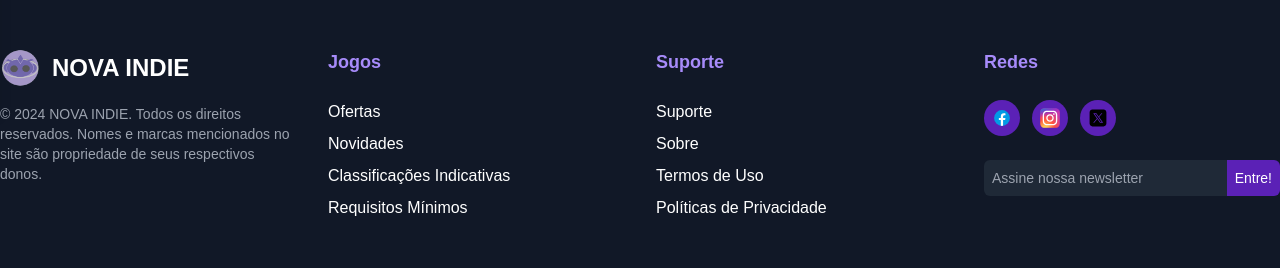
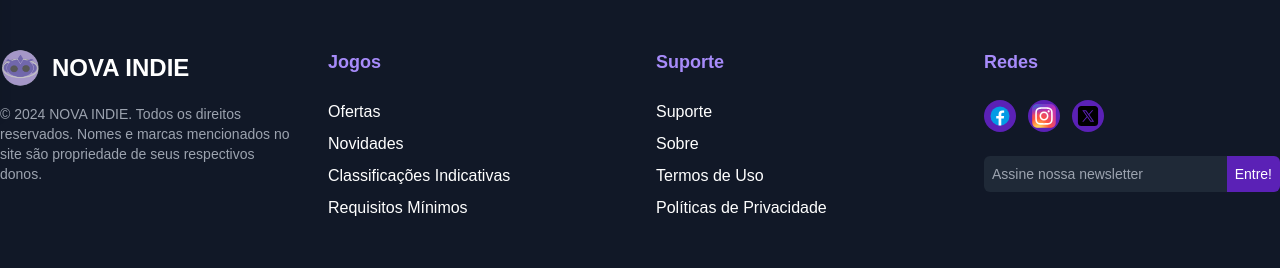
Before and after one commit to HickSouldrow/NOVA-INDIE, a PHP site: page /CRUD_template.php in a window 1280 px wide. Shown: the part 692-960 px from the top of the page. Run offline with PHP 8.4, Linux system fonts and the light colour scheme.

Commit message:
Footer and Header changes

```diff
--- a/includes/footer.php
+++ b/includes/footer.php
@@ -40,14 +40,14 @@
         <div class="flex flex-col items-center md:items-start space-y-6">
             <h3 class="text-lg font-semibold text-purple-400">Redes</h3>
             <div class="flex space-x-3">
-                <a href="https://www.facebook.com" class="bg-purple-800 p-2 rounded-full hover:bg-purple-600 transition-all duration-300">
-                    <img src="assets/img/facebook-icon.svg" alt="Facebook" class="w-5 h-5">
+                <a href="https://www.facebook.com" class="bg-purple-800 p-1 rounded-full hover:bg-purple-600 transition-all duration-300">
+                    <img src="assets/img/facebook-icon.svg" alt="Facebook" class="w-6 h-6">
                 </a>
-                <a href="https://www.instagram.com/novaindiegames/" class="bg-purple-800 p-2 rounded-full hover:bg-purple-600 transition-all duration-300">
-                    <img src="assets/img/instagram-icon.svg" alt="Instagram" class="w-5 h-5">
+                <a href="https://www.instagram.com/novaindiegames/" class="bg-purple-800 p-1 rounded-full hover:bg-purple-600 transition-all duration-300">
+                    <img src="assets/img/instagram-icon.svg" alt="Instagram" class="w-6 h-6">
                 </a>
-                <a href="https://www.x.com" class="bg-purple-800 p-2 rounded-full hover:bg-purple-600 transition-all duration-300">
-                    <img src="assets/img/twitter-icon.svg" alt="Twitter" class="w-5 h-5">
+                <a href="https://www.x.com" class="bg-purple-800 p-1 rounded-full hover:bg-purple-600 transition-all duration-300">
+                    <img src="assets/img/twitter-icon.svg" alt="Twitter" class="w-6 h-6">
                 </a>
             </div>
 
--- a/includes/header.php
+++ b/includes/header.php
@@ -194,7 +194,7 @@ $isLoggedIn = isset($_SESSION['usuario']);
             <a href="CRUD_template.php?tabela=reqminimos" class="block px-4 py-2 text-sm text-gray-400 hover:text-white rounded">Gerenciar Requisitos Mínimos</a>
             <a href="CRUD_template.php?tabela=MeioPagamento" class="block px-4 py-2 text-sm text-gray-400 hover:text-white rounded">Gerenciar Meios de Pagamento</a>
             <a href="CRUD_template.php?tabela=cliente" class="block px-4 py-2 text-sm text-gray-400 hover:text-white rounded">Gerenciar Clientes</a>
-            <a href="CRUD_template.php?tabela=notaiscal" class="block px-4 py-2 text-sm text-gray-400 hover:text-white rounded">Gerenciar Notas Fiscais</a>
+            <a href="CRUD_template.php?tabela=notafiscal" class="block px-4 py-2 text-sm text-gray-400 hover:text-white rounded">Gerenciar Notas Fiscais</a>
         </div>
     <?php endif; ?>
 
```
